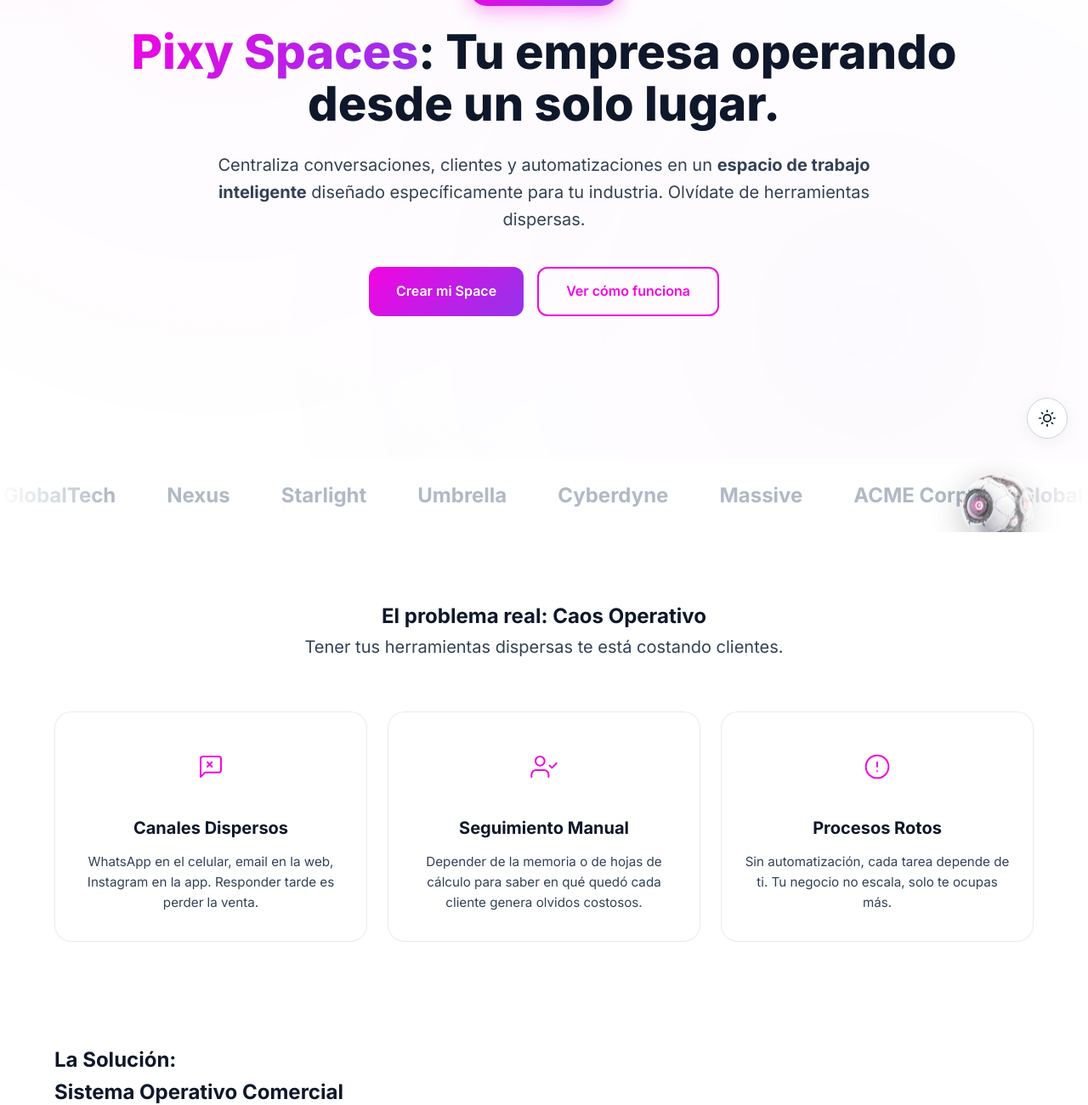
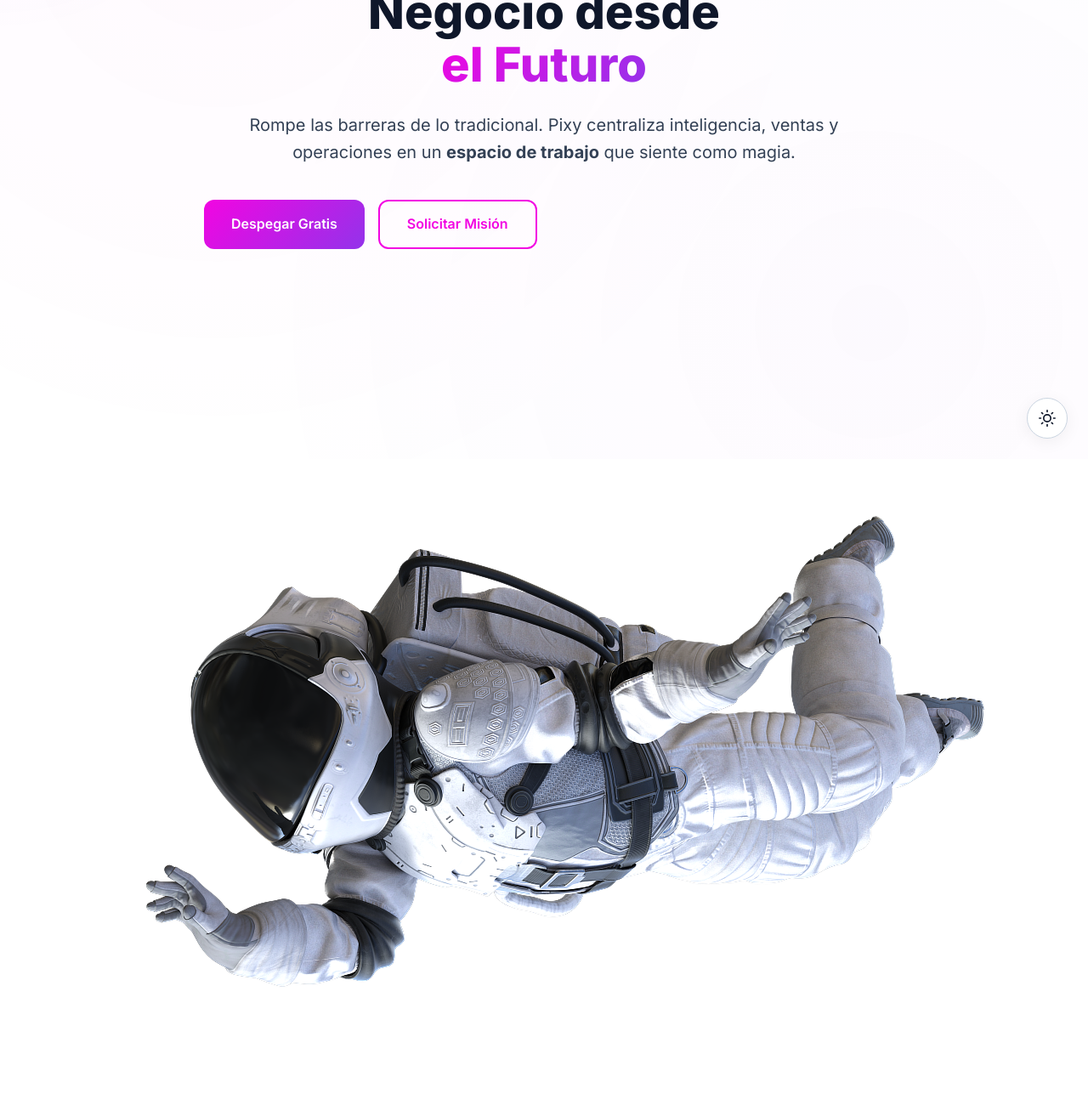
Before and after one commit to ChristianGroove/pixy-website, a plain HTML site: page index.html in a window 1280 px wide. Shown: the part 260-1560 px from the top of the page at 85% size. Drawn offline with Linux system fonts and the light colour scheme.

Commit message:
feat: revamp hero section with space theme

```diff
--- a/index.html
+++ b/index.html
@@ -117,19 +117,25 @@
         </div>
     </nav>
 
-    <!-- Hero Section -->
-    <header class="container" style="padding-top: 140px; padding-bottom: 80px; text-align: center;">
-        <div class="badge">Nuevo: Pixy Spaces</div>
-        <h1 style="font-size: 3.5rem; line-height: 1.1; margin-bottom: 24px;">
-            <span class="gradient-text">Pixy Spaces</span>: Tu empresa operando<br>desde un solo lugar.
-        </h1>
-        <p class="subtitle" style="max-width: 800px; margin: 0 auto 40px;">
-            Centraliza conversaciones, clientes y automatizaciones en un <strong>espacio de trabajo inteligente</strong>
-            diseñado específicamente para tu industria. Olvídate de herramientas dispersas.
-        </p>
-        <div style="display: flex; gap: 16px; justify-content: center;">
-            <a href="industries.html" class="btn-neon">Crear mi Space</a>
-            <a href="#como-funciona" class="btn-neon-outline">Ver cómo funciona</a>
+    <!-- Hero Section Space Revamp -->
+    <header class="container hero-space">
+        <div class="hero-content-left">
+            <div class="badge">Nuevo: Pixy Spaces</div>
+            <h1 style="font-size: 3.5rem; line-height: 1.1; margin-bottom: 24px;">
+                Gestiona tu <br> Negocio desde <br> <span class="gradient-text">el Futuro</span>
+            </h1>
+            <p class="subtitle" style="max-width: 800px; margin: 0 0 40px;">
+                Rompe las barreras de lo tradicional. Pixy centraliza inteligencia, ventas y operaciones en un
+                <strong>espacio de trabajo</strong> que siente como magia.
+            </p>
+            <div style="display: flex; gap: 16px; flex-wrap: wrap;">
+                <a href="https://app.pixy.com.co/login" class="btn-neon">Despegar Gratis</a>
+                <a href="contact.html" class="btn-neon-outline">Solicitar Misión</a>
+            </div>
+        </div>
+
+        <div class="hero-visual-right">
+            <img src="assets/hero-astronaut.png" alt="Pixy Astronaut" class="astronaut-hero scroll-parallax">
         </div>
     </header>
 
--- a/js/main.js
+++ b/js/main.js
@@ -48,6 +48,9 @@
 
     // Initialize Spaces Carousel
     initSpacesCarousel();
+
+    // Initialize Hero Parallax
+    initHeroParallax();
 
     // Scroll to Top Button Logic
     const scrollTopBtn = document.querySelector('.scroll-to-top');
@@ -443,8 +446,27 @@
             });
 
             // Toggle current
-            item.classList.toggle('active');
         });
+    });
+}
+
+/* ============================================
+   HERO PARALLAX
+   ============================================ */
+function initHeroParallax() {
+    const heroImage = document.querySelector('.scroll-parallax');
+    if (!heroImage) return;
+
+    window.addEventListener('scroll', () => {
+        const scrolled = window.scrollY;
+        // Move image down at 20% speed of scroll for depth effect
+        const rate = scrolled * 0.15;
+
+        // Apply transform to the container to avoid conflicting with the CSS animation on the image itself
+        const container = document.querySelector('.hero-visual-right');
+        if (container) {
+            container.style.transform = `translateY(${rate}px)`;
+        }
     });
 }
 
```
Also changed, not shown: assets/hero-astronaut.png (added).
